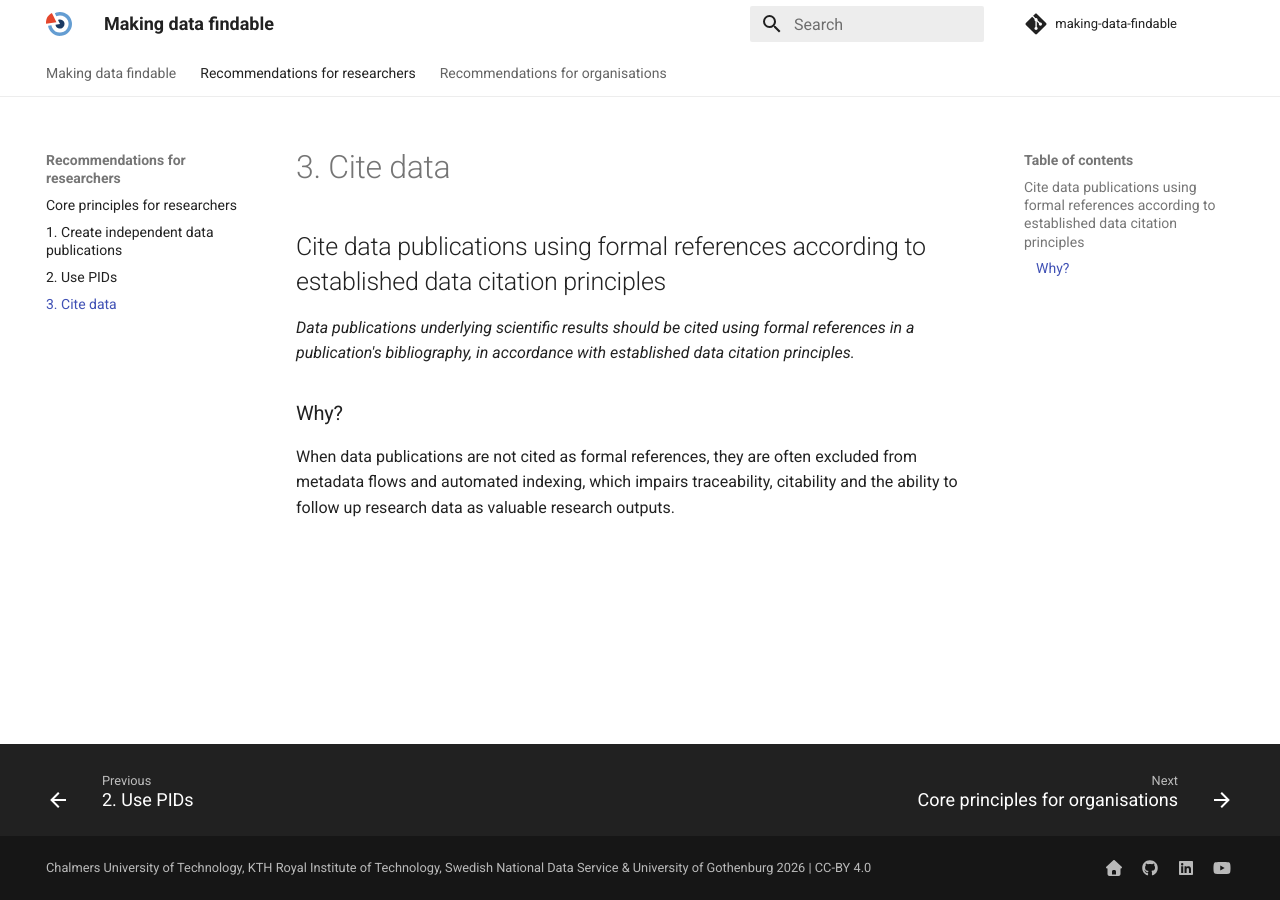
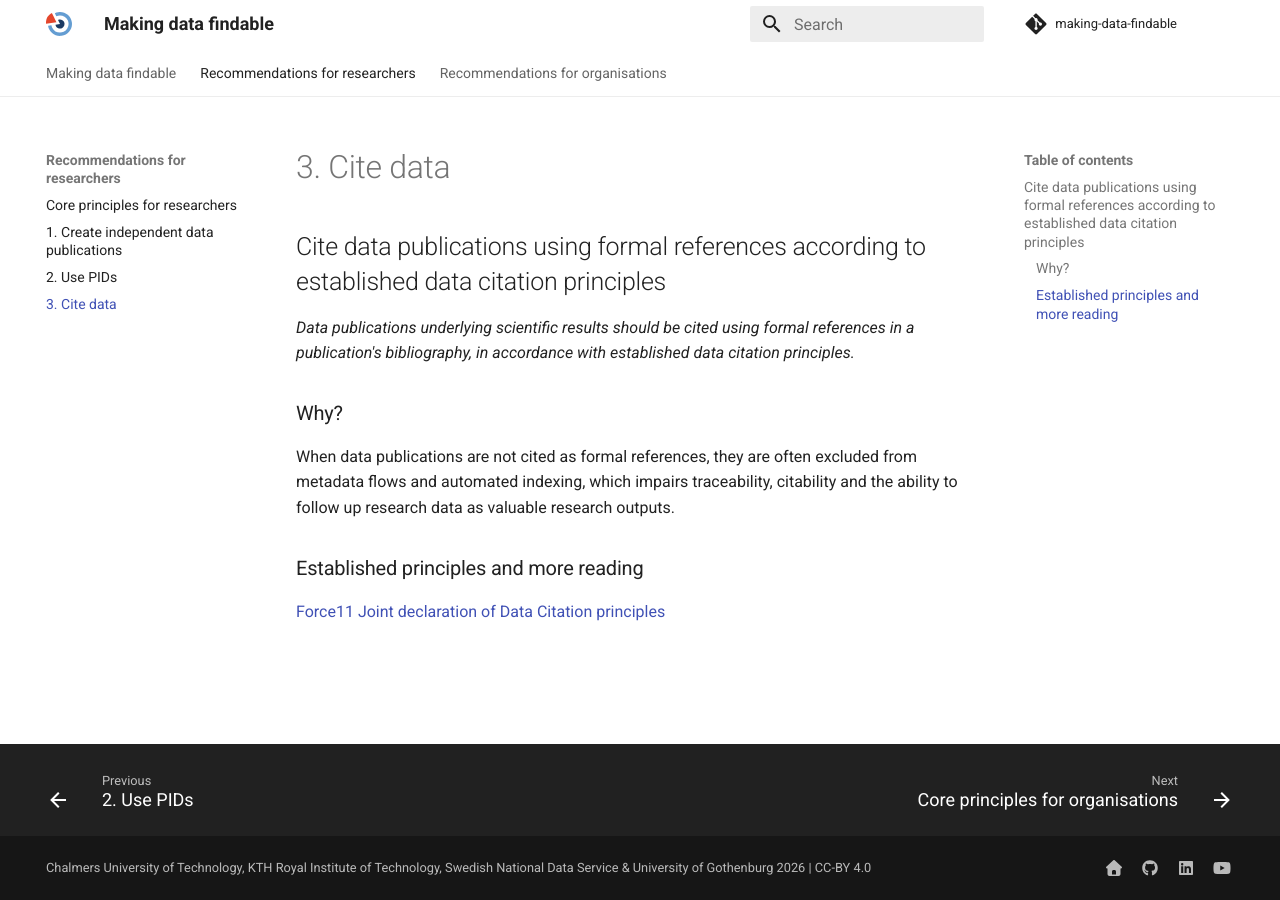
Before and after one commit to snd-sweden/making-data-findable, an MkDocs documentation site: the page built from docs/researchers/core-cite.md, in a window 1280 px wide. Built offline with MkDocs 1.6.1 and Material for MkDocs 9.7.7, drawn with Linux system fonts in a browser that asks for light colours; comment, search, counter and statistics services are not loaded.

Commit message:
Update core-cite.md
added link

```diff
--- a/docs/researchers/core-cite.md
+++ b/docs/researchers/core-cite.md
@@ -5,3 +5,6 @@ _Data publications underlying scientific results should be cited using formal re
 ### Why?
 
 When data publications are not cited as formal references, they are often excluded from metadata flows and automated indexing, which impairs traceability, citability and the ability to follow up research data as valuable research outputs.
+
+### Established principles and more reading
+[Force11 Joint declaration of Data Citation principles](https://doi.org/10.25490/a97f-egyk)
```
